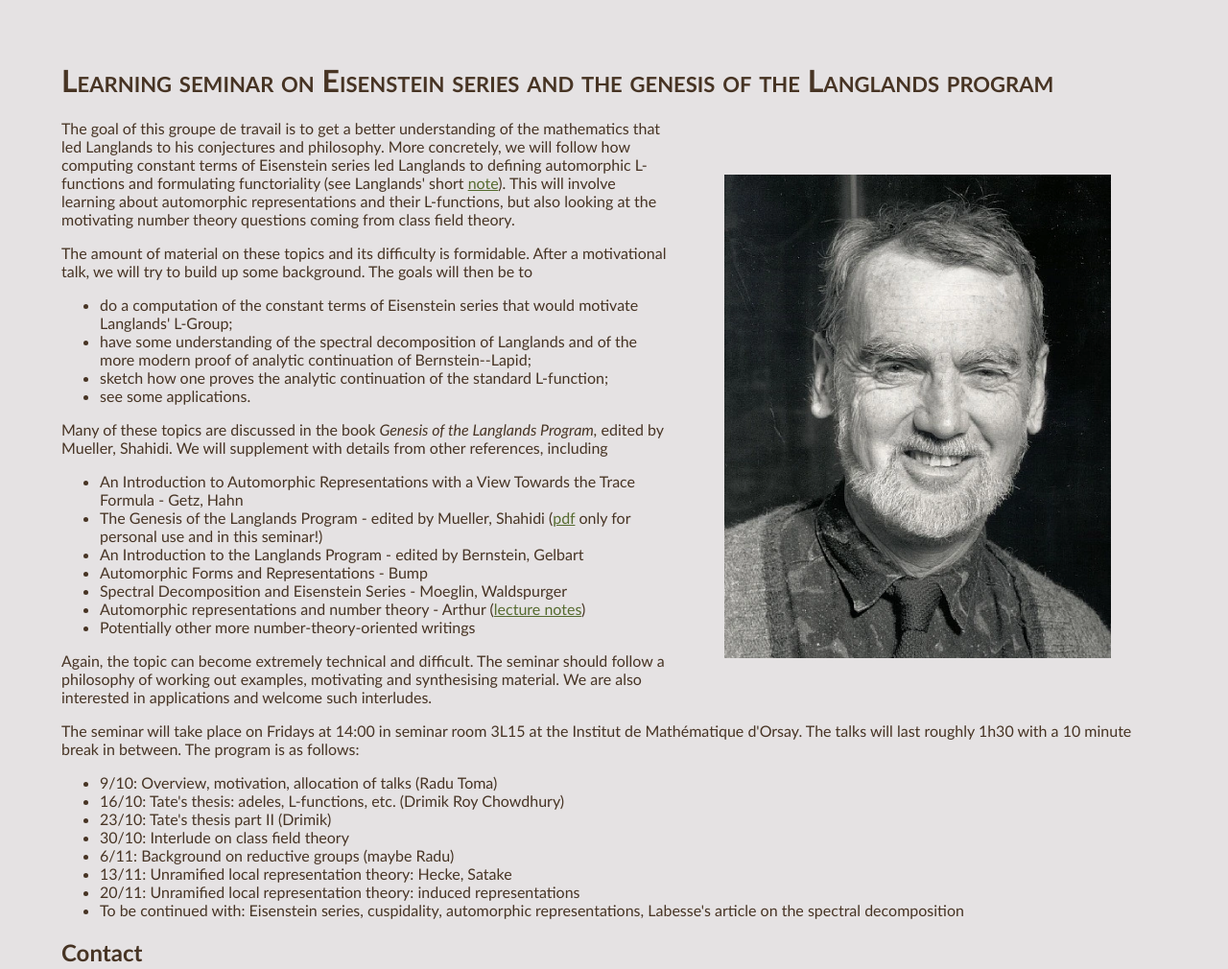
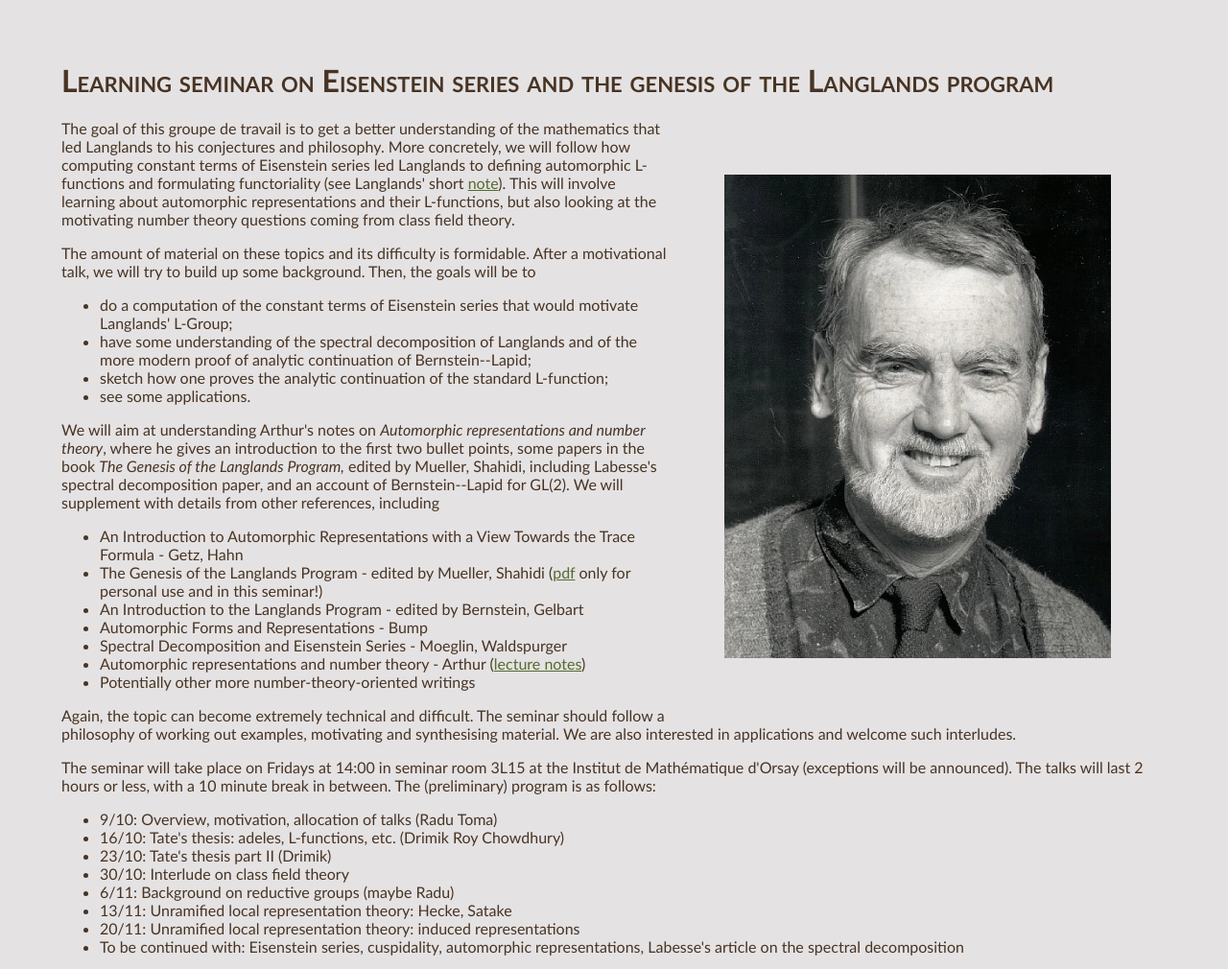
Before and after one commit to radustoma/radustoma.github.io, a plain HTML site: page seminars/langlands.html in a window 1280 px wide. Shown: the top 1010 px of the page at 96% size. Drawn offline with Linux system fonts and the light colour scheme.

Commit message:
Update langlands.html

```diff
--- a/seminars/langlands.html
+++ b/seminars/langlands.html
@@ -39,14 +39,15 @@
         This will involve learning about automorphic representations and their L-functions, but also looking at the motivating number theory questions coming from class field theory.
     </p>
     <p>
-        The amount of material on these topics and its difficulty is formidable. After a motivational talk, we will try to build up some background. The goals will then be to
+        The amount of material on these topics and its difficulty is formidable. After a motivational talk, we will try to build up some background. Then, the goals will be to
         <ul>
             <li>do a computation of the constant terms of Eisenstein series that would motivate Langlands' L-Group;</li>
             <li>have some understanding of the spectral decomposition of Langlands and of the more modern proof of analytic continuation of Bernstein--Lapid;</li>
             <li>sketch how one proves the analytic continuation of the standard L-function;</li>
             <li>see some applications.</li>
         </ul>
-        Many of these topics are discussed in the book <em>Genesis of the Langlands Program,</em> edited by Mueller, Shahidi. We will supplement with details from other references, including
+        We will aim at understanding Arthur's notes on <em>Automorphic representations and number theory</em>, where he gives an introduction to the first two bullet points, some papers in the book <em>The Genesis of the Langlands Program,</em> edited by Mueller, Shahidi, including Labesse's spectral decomposition paper, and an account of Bernstein--Lapid for GL(2).
+        We will supplement with details from other references, including
         <ul>
             <li>An Introduction to Automorphic Representations with a View Towards the Trace Formula - Getz, Hahn</li>
             <li>The Genesis of the Langlands Program - edited by Mueller, Shahidi (<a href="genesis-book.pdf">pdf</a> only for personal use and in this seminar!)</li>
@@ -61,9 +62,9 @@
         Again, the topic can become extremely technical and difficult. The seminar should follow a philosophy of working out examples, motivating and synthesising material. We are also interested in applications and welcome such interludes.
     </p>
     <p>
-        The seminar will take place on Fridays at 14:00 in seminar room 3L15 at the Institut de Mathématique d'Orsay.
-        The talks will last roughly 1h30 with a 10 minute break in between.
-        The program is as follows:
+        The seminar will take place on Fridays at 14:00 in seminar room 3L15 at the Institut de Mathématique d'Orsay (exceptions will be announced).
+        The talks will last 2 hours or less, with a 10 minute break in between.
+        The (preliminary) program is as follows:
         <ul>
             <li>9/10: Overview, motivation, allocation of talks (Radu Toma)</li>
             <li>16/10: Tate's thesis: adeles, L-functions, etc. (Drimik Roy Chowdhury)</li>
```
